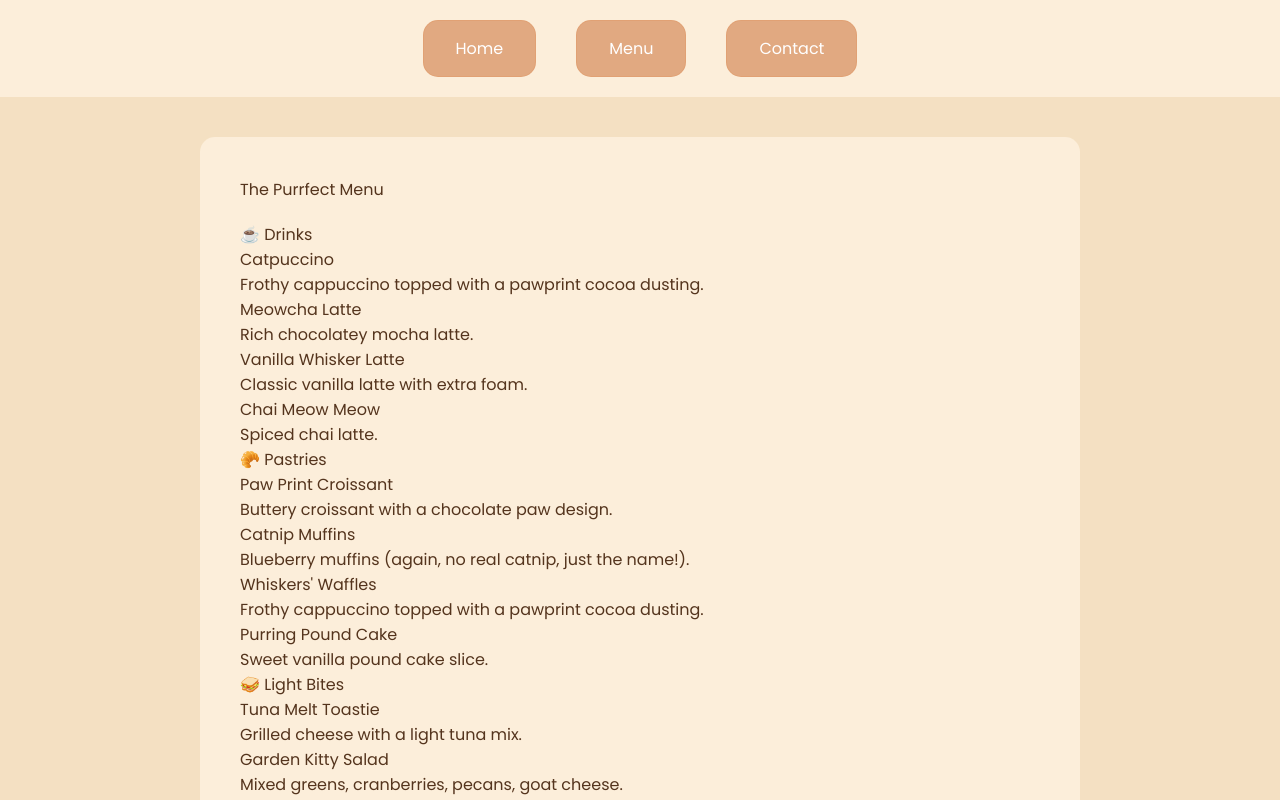
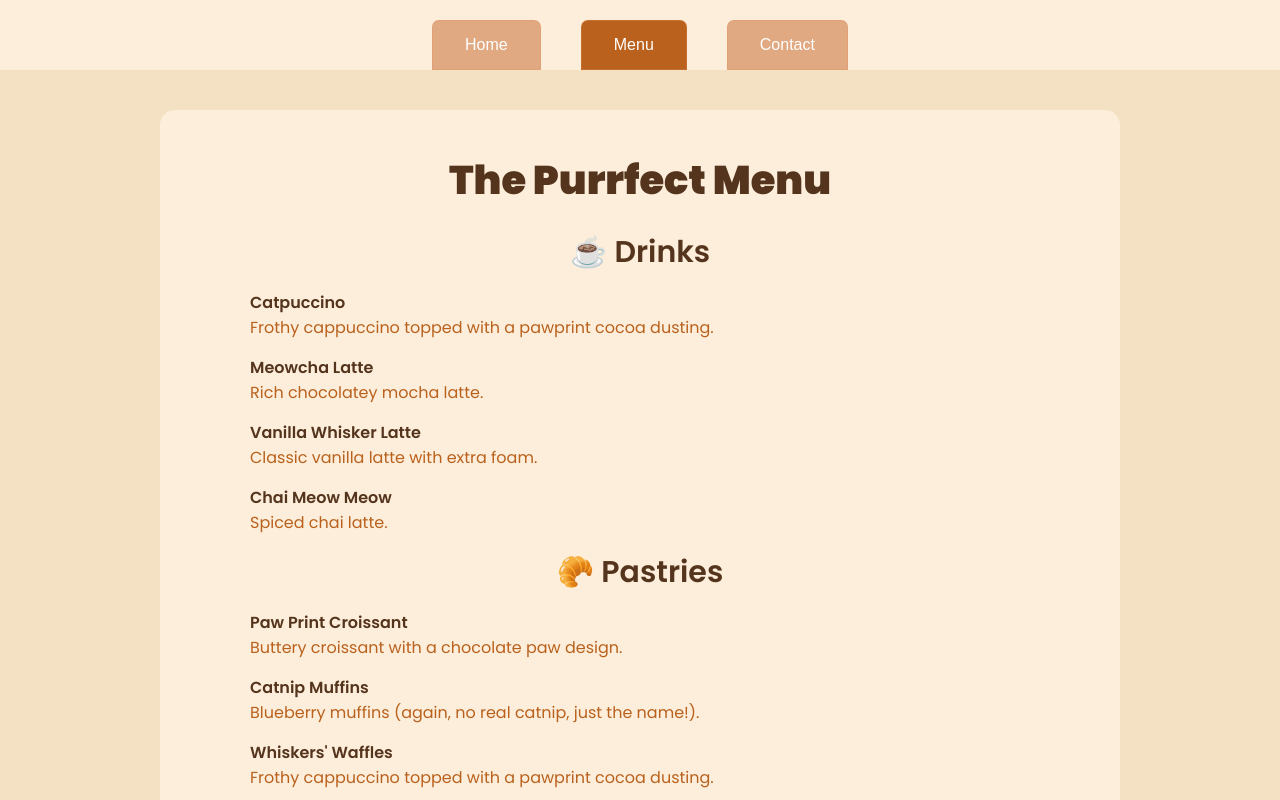
Before and after one commit to SantosNovoa/restaurant-page, a website built with webpack: page src/template.html in a window 1280 px wide. Both pictures are taken after a click on the button "Menu". Shown: the top 800 px of the page. Built offline with nearby package versions, Linux system fonts and the light colour scheme.

Commit message:
Final styles

```diff
--- a/src/styles.css
+++ b/src/styles.css
@@ -2,17 +2,18 @@
 @import url("https://fonts.googleapis.com/css2?family=Poppins:ital,wght@0,100;0,200;0,300;0,400;0,500;0,600;0,700;0,800;0,900;1,100;1,200;1,300;1,400;1,500;1,600;1,700;1,800;1,900&display=swap");
 
 * {
-  font-family: "Poppins", sans-serif;
+  /* font-family: "Poppins", sans-serif; */
   font-style: normal;
 }
 
 body {
   background-color: #f4e0c2;
   margin: 0;
+  font-family: "Poppins", sans-serif;
 }
 
 header {
-  padding: 20px;
+  padding: 20px 0 0 0;
   background-color: #fceeda;
   display: flex;
   justify-content: center;
@@ -26,7 +27,7 @@ nav {
 button {
   background-color: #e1a981;
   border: 1px solid #e0905750;
-  border-radius: 15px;
+  border-radius: 7px 7px 0 0;
   color: white;
   padding: 15px 32px;
   text-align: center;
@@ -36,12 +37,12 @@ button {
   cursor: pointer;
 }
 
-button:hover {
+.active {
   background-color: #b9611d;
 }
 
 #content {
-  width: 800px;
+  max-width: 880px;
   background-color: #fceeda;
   margin: 40px auto;
   display: flex;
@@ -86,7 +87,7 @@ button:hover {
 
 .time {
   display: flex;
-  gap: 100px;
+  gap: 200px;
   justify-content: space-between;
 }
 
@@ -127,3 +128,62 @@ button:hover {
   border-radius: 15px;
   border: 4px solid #e1a981;
 }
+
+span.welcome-msg {
+  width: 72%;
+}
+
+.menu-header {
+  display: flex;
+  justify-content: center;
+  font-size: 40px;
+  font-weight: 900;
+}
+
+.hours-open {
+  color: #b9611d;
+  font-weight: 600;
+}
+
+.menu-container {
+  display: flex;
+  flex-direction: column;
+  /* align-items: center; */
+  gap: 15px;
+}
+
+.food-type {
+  font-size: 30px;
+  font-weight: 600;
+}
+
+.food-name {
+  font-weight: 600;
+}
+
+.food-description {
+  color:#b9611d
+}
+
+.food-container {
+  padding-left: 50px;
+}
+
+.food-type-container {
+  display: flex;
+  justify-content: center;
+}
+
+.contact-header {
+  display: flex;
+  justify-content: center;
+  font-size: 40px;
+  font-weight: 900;
+}
+
+.contact-container {
+  display: flex;
+  flex-direction: column;
+  gap: 20px;
+  align-items: center;
+}
```
